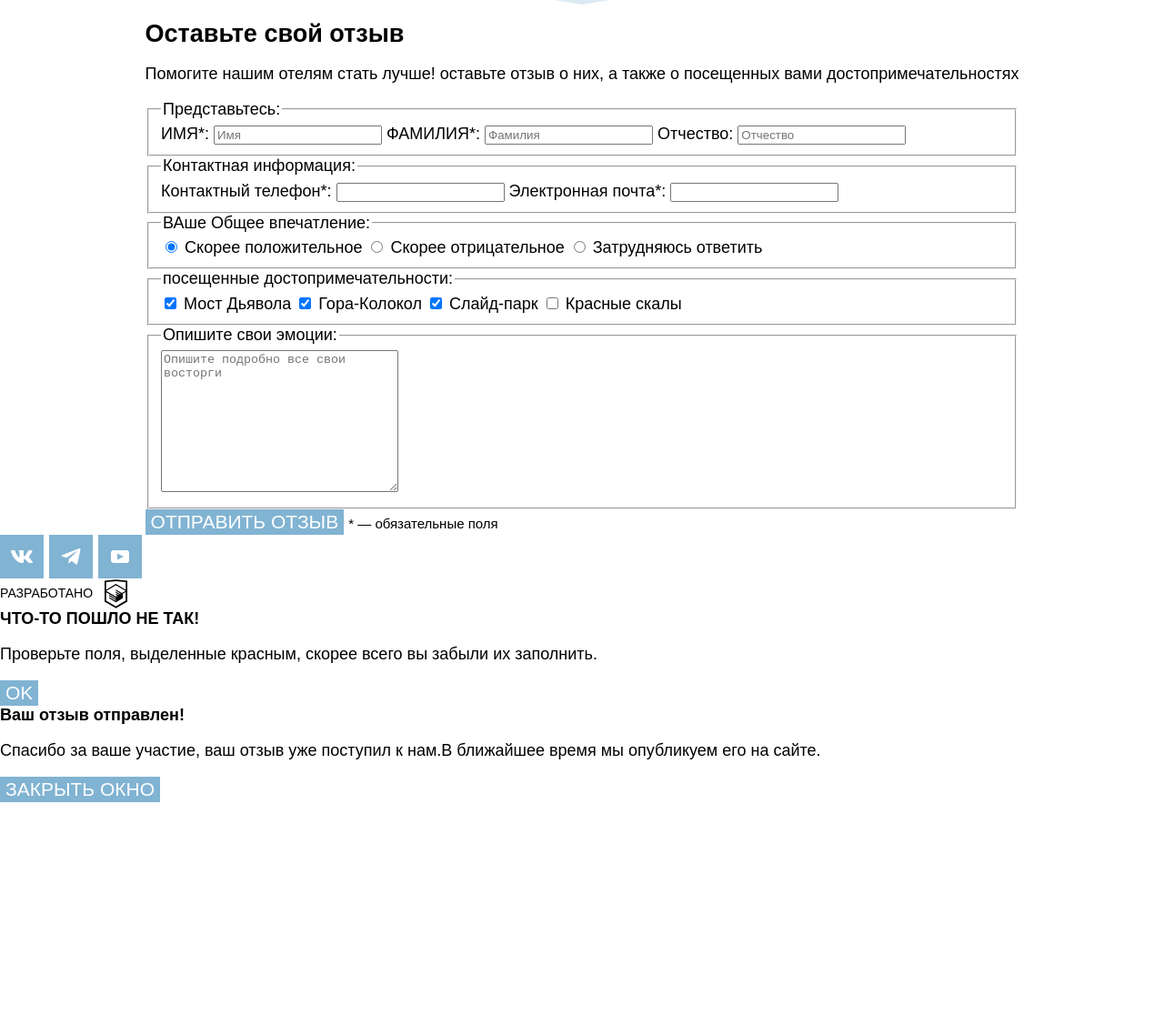
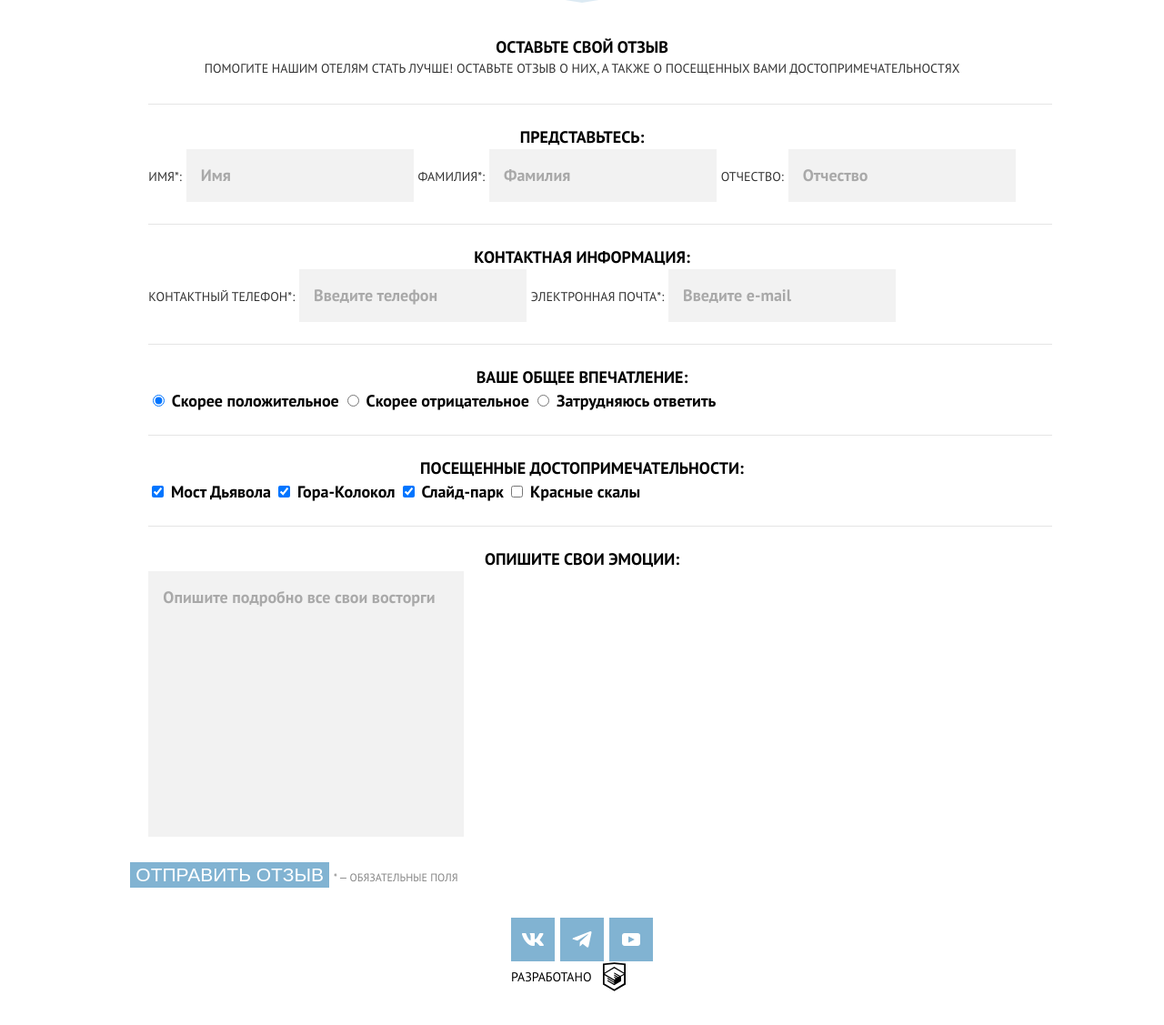
Before and after one commit to htmlacademy-adaptive/2209039-sedona-28, a plain HTML site: page source/form.html in a window 1280 px wide. Shown: the part 324-1451 px from the top of the page at 91% size. Before the commit the page ends 1206 px from the top, so only its background shows below. Drawn offline with nearby package versions, Linux system fonts and the light colour scheme; files that its build step writes are made by us from their sources; a web font is replaced by a local one.

Commit message:
Стилизация

```diff
--- a/source/form.html
+++ b/source/form.html
@@ -7,6 +7,7 @@
   </head>
   <body class="page-body">
     <header class="main-header">
+      <div class="main-header__wrapper">
         <a class="main-header__logo" href="./index.html">
           <img src="./img/logo.svg" alt="Логотип Седоны." width="185" height="96">
         </a>
@@ -28,7 +29,7 @@
                 <a class="main-navigation__link" href="./catalog.html">ФОТО И ВИДЕО</a>
               </li>
               <li class="main-navigation__item">
-              <a class="main-navigation__link" href="#">Форма отзыва</a>
+                <a class="main-navigation__link" href="./form.html">Форма отзыва</a>
               </li>
               <li class="main-navigation__item">
                 <a class="main-navigation__link" href="#">HTML ACADEMY</a>
@@ -36,6 +37,7 @@
             </ul>
           </div>
         </nav>
+      </div>
     </header>
     <main class="main-container main-form">
       <div class="main-form__hero-block hero-block">
@@ -43,63 +45,65 @@
         <span class="hero-block__triangles"></span>
       </div>
       <section class="main-form__section">
+        <div class="main-form__header form-header">
           <h1 class="main-form__headline">Оставьте свой отзыв</h1>
           <p class="main-form__intro-text">Помогите нашим отелям стать лучше! оставьте отзыв о них, а также о посещенных вами достопримечательностях</p>
+        </div>
         <form class="main-form__form form" action="https://echo.htmlacademy.ru/" method="post">
-            <fieldset class="form__name">
-              <legend class="form__title">Представьтесь:</legend>
+            <div class="form__fieldset form__fieldset--name">
+              <h2 class="form__title">Представьтесь:</h2>
               <label class="form__label" for="first-name">ИМЯ*:</label>
               <input class="form__input" type="text" name="first-name" id="first-name" placeholder="Имя" required>
               <label class="form__label" for="last-name">ФАМИЛИЯ*:</label>
               <input class="form__input" type="text" name="last-name" id="last-name" placeholder="Фамилия" required>
               <label class="form__label" for="patronymic">Отчество:</label>
               <input class="form__input" type="text" name="patronymic" id="patronymic" placeholder="Отчество">
-            </fieldset>
-            <fieldset class="form__contacts">
-              <legend class="form__title">Контактная информация:</legend>
+            </div>
+            <div class="form__fieldset form__fieldset--contacts">
+              <h2 class="form__title">Контактная информация:</h2>
               <label class="form__label" for="phone">Контактный телефон*:</label>
-              <input class="form__input phone-input" type="number" name="phone" id="phone" required>
+              <input class="form__input phone-input" type="number" name="phone" id="phone" placeholder="Введите телефон" required>
               <label class="form__label" for="email">Электронная почта*:</label>
-              <input class="form__input email-input" type="email" name="email" id="email" required>
-            </fieldset>
-            <fieldset class="form__impression">
-              <legend class="form__title">ВАше Общее впечатление:</legend>
+              <input class="form__input email-input" type="email" name="email" id="email" placeholder="Введите e-mail" required>
+            </div>
+            <div class="form__fieldset form__fieldset--impression">
+              <h2 class="form__title">ВАше Общее впечатление:</h2>
               <label class="form__check-label radio-label">
                 <input class="form__questionnaire radio" type="radio" name="impression-evaluation" value="positive" checked>
                 Скорее положительное
               </label>
-              <label>
+              <label class="form__check-label radio-label">
                 <input class="form__questionnaire radio" type="radio" name="impression-evaluation" value="negative">
                 Скорее отрицательное
               </label>
-              <label>
+              <label class="form__check-label radio-label">
                 <input class="form__questionnaire radio" type="radio" name="impression-evaluation" value="difficult to answer">
                 Затрудняюсь ответить
               </label>
-            </fieldset>
-            <fieldset class="form__sightseeing">
-              <legend class="form__title">посещенные достопримечательности:</legend>
-              <label class="form__questionnaire">
+            </div>
+            <div class="form__fieldset form__fieldset--sightseeing">
+              <h2 class="form__title">посещенные достопримечательности:</h2>
+              <label class="form__check-label">
                 <input class="form__questionnaire checkbox" type="checkbox" name="visited-sightseeing" value="Мост Дьявола" checked>
                 Мост Дьявола
               </label>
-              <label class="form__questionnaire">
+              <label class="form__check-label">
                 <input class="form__questionnaire checkbox" type="checkbox" name="visited-sightseeing" value="Гора-Колокол" checked>
                 Гора-Колокол
               </label>
-              <label class="form__questionnaire">
+              <label class="form__check-label">
                 <input class="form__questionnaire checkbox" type="checkbox" name="visited-sightseeing" value="Слайд-парк" checked>
                 Слайд-парк
               </label>
-              <label class="form__questionnaire">
+              <label class="form__check-label">
                 <input class="form__questionnaire checkbox" type="checkbox" name="visited-sightseeing" value="Красные скалы">
                 Красные скалы
               </label>
-            </fieldset>
-            <fieldset class="form__emotions">
-              <legend class="form__title">Опишите свои эмоции:</legend>
+            </div>
+            <div class="form__fieldset form__fieldset--emotions">
+              <h2 class="form__title">Опишите свои эмоции:</h2>
               <textarea class="form__emotions-description" name="Эмоции от посещения Седоны" id="emotions-description" cols="30" rows="10" placeholder="Опишите подробно все свои восторги "></textarea>
-            </fieldset>
+            </div>
             <button class="form__button button" type="submit">ОТПРАВИТЬ ОТЗЫВ</button>
             <small class="form__legend">* — обязательные поля</small>
           </form>
@@ -146,18 +150,20 @@
       </div>
     </footer>
     <div class="modal">
-      <div class="modal__error error">
-        <b class="error__title">ЧТО-ТО ПОШЛО НЕ ТАК!</b>
-        <p class="error__text">Проверьте поля, выделенные красным, скорее всего вы забыли их заполнить.
+      <div class="modal__window error">
+        <b class="modal__title error__title">ЧТО-ТО ПОШЛО НЕ ТАК!</b>
+        <p class="modal__text">Проверьте поля, выделенные красным, скорее всего вы забыли их заполнить.
         </p>
-        <button class="error__button button" type="button">OK</button>
+        <button class="modal__button button" type="button">OK</button>
       </div>
     </div>
     <div class="modal">
-      <div class="modal__success success">
-        <b class="success__title">Ваш отзыв отправлен!</b>
-        <p class="success__text">Спасибо за ваше участие, ваш отзыв уже поступил к нам.В ближайшее время мы опубликуем его на сайте.</p>
-        <button class="success__button button" type="button">ЗАкРЫТЬ ОКНО</button>
+      <div class="modal__window success">
+        <b class="modal__title">Ваш отзыв отправлен!</b>
+        <p class="modal__text">Спасибо за ваше участие, ваш отзыв уже поступил к нам.В ближайшее время мы опубликуем его на сайте.</p>
+        <div class="modal__button-area">
+          <button class="modal__button button" type="button">ЗАкРЫТЬ ОКНО</button>
+        </div>
       </div>
     </div>
   </body>
--- a/source/sass/base/base.scss
+++ b/source/sass/base/base.scss
@@ -1,9 +1,9 @@
-.page {
+html {
   height: 100%;
 }
 
-.page-body {
-  font-family: "PT Sans", sans-serif;
+body {
+  font-family: "PT Sans", "Arial", sans-serif;
   font-weight: 400;
   font-size: 18px;
   line-height: 21px;
@@ -11,6 +11,12 @@
   margin: 0 auto;
   display: flex;
   flex-direction: column;
+}
+
+fieldset {
+  margin: 0;
+  padding: 0;
+  border: none;
 }
 
 .visually-hidden {
@@ -23,3 +29,13 @@
   clip: rect(0 0 0 0);
   overflow: hidden;
 }
+
+input::-webkit-outer-spin-button,
+input::-webkit-inner-spin-button {
+  appearance: none;
+  margin: 0;
+}
+
+input[type="number"] {
+  appearance: textfield;
+}
--- a/source/sass/base/fonts.scss
+++ b/source/sass/base/fonts.scss
@@ -2,7 +2,8 @@
   font-family: "PT Sans";
   font-style: normal;
   font-weight: 400;
-  src: url("..source/fonts/ptsans-400.woff2") format("woff2");
+  src: url("../../fonts/ptsans.woff2") format("woff2"),
+    url("../../fonts/ptsans.woff") format("woff");
   font-display: swap;
 }
 
@@ -10,6 +11,7 @@
   font-family: "PT Sans";
   font-style: normal;
   font-weight: 700;
-  src: url("..source/fonts/ptsans-700.woff2") format("woff2");
+  src: url("../../fonts/ptsansbold.woff2") format("woff2"),
+    url("../../fonts/ptsansbold.woff") format("woof");
   font-display: swap;
 }
--- a/source/sass/blocks/booking.scss
+++ b/source/sass/blocks/booking.scss
@@ -1,3 +1,7 @@
+.booking__wrapper {
+  padding: 38px 0 49px;
+}
+
 .booking__headline {
   margin: 0;
   font-size: 21px;
--- /dev/null
+++ b/source/sass/blocks/form-header.scss
@@ -0,0 +1,3 @@
+.form-header {
+  padding: 36px 20px 28px;
+}
--- /dev/null
+++ b/source/sass/blocks/form.scss
@@ -0,0 +1,69 @@
+.form__fieldset {
+  position: relative;
+  padding: 24px 20px;
+}
+
+.form__fieldset::before {
+  content: "";
+  position: absolute;
+  width: 100%;
+  height: 1px;
+  background-color: $decorate-color;
+  top: 0;
+}
+
+.form__title {
+  margin: 0;
+  padding: 0;
+  font-weight: 700;
+  font-size: 18px;
+  line-height: 26px;
+  text-transform: uppercase;
+  text-align: center;
+}
+
+.form__label {
+  font-size: 14px;
+  color: $description-text;
+  text-transform: uppercase;
+}
+
+.form__input {
+  padding: 16px;
+  border: none;
+  font-family: "PT Sans", "Arial", sans-serif;
+  font-weight: 700;
+  font-size: 18px;
+  line-height: 26px;
+  background-color: $input-background;
+}
+
+.form__input::placeholder {
+  color: rgba($main-text, 0.3);
+}
+
+.form__check-label {
+  font-weight: 700;
+  line-height: 26px;
+}
+
+.form__emotions-description {
+  padding: 16px;
+  border: none;
+  font-family: "PT Sans", "Arial", sans-serif;
+  font-weight: 700;
+  font-size: 18px;
+  line-height: 26px;
+  background-color: $input-background;
+  resize: none;
+}
+
+.form__emotions-description::placeholder {
+  color: rgba($main-text, 0.3);
+}
+
+.form__legend {
+  font-size: 12px;
+  text-transform: uppercase;
+  color: rgba($description-text, 0.6);
+}
--- a/source/sass/blocks/inner-list.scss
+++ b/source/sass/blocks/inner-list.scss
@@ -1,3 +1,8 @@
+.inner-list {
+  @include list-reset;
+  padding: 25px 18px 46px;
+}
+
 .inner-list__item--apartments {
   background-image: url("../../img/index/house-icon.svg");
   background-repeat: no-repeat;
--- a/source/sass/blocks/main-footer.scss
+++ b/source/sass/blocks/main-footer.scss
@@ -1,3 +1,9 @@
+.main-footer__wrapper {
+  width: fit-content;
+  margin: 0 auto;
+  padding: 33px 0;
+}
+
 .main-footer__hashtag {
   font-weight: 700;
   font-size: 21px;
--- /dev/null
+++ b/source/sass/blocks/main-form.scss
@@ -0,0 +1,15 @@
+.main-form__headline {
+  margin: 0;
+  font-size: 18px;
+  line-height: 26px;
+  text-transform: uppercase;
+  text-align: center;
+}
+
+.main-form__intro-text {
+  margin: 0;
+  font-size: 14px;
+  text-transform: uppercase;
+  text-align: center;
+  color: $description-text;
+}
--- /dev/null
+++ b/source/sass/blocks/modal.scss
@@ -0,0 +1,23 @@
+.modal__window {
+  padding: 45px 41px 35px;
+}
+
+.modal__title {
+  font-size: 21px;
+  line-height: 26px;
+  text-transform: uppercase;
+  text-align: center;
+}
+
+.modal__text {
+  margin: 0;
+  line-height: 26px;
+  text-transform: uppercase;
+  text-align: center;
+  color: $description-text;
+}
+
+.modal__button-area {
+  padding: 20px;
+  background-color: $input-background;
+}
--- a/source/sass/variables.scss
+++ b/source/sass/variables.scss
@@ -2,3 +2,7 @@ $main-text: #000000;
 $description-text: #333333;
 $page-background: #ffffff;
 $common-style: #81b3d2;
+$list-background: #eeeeee;
+$input-background: #f2f2f2;
+$decorate-color: #e5e5e5;
+$decorate-color-2: #d6d6d6;
```
Also changed, not shown: source/catalog.html (+16 -2 lines), source/index.html (+7 -4 lines), source/sass/blocks/advantages.scss (+26 -4 lines), source/sass/blocks/catalog-photo.scss (added, +24 -0 lines), source/sass/blocks/catalog.scss (added, +15 -0 lines), source/sass/blocks/main-header.scss (+6 -1 lines), source/sass/style.scss (+12 -1 lines), source/img/index/advantages-triangles.svg (added). Lines whose indentation alone changed are shown as unchanged.
